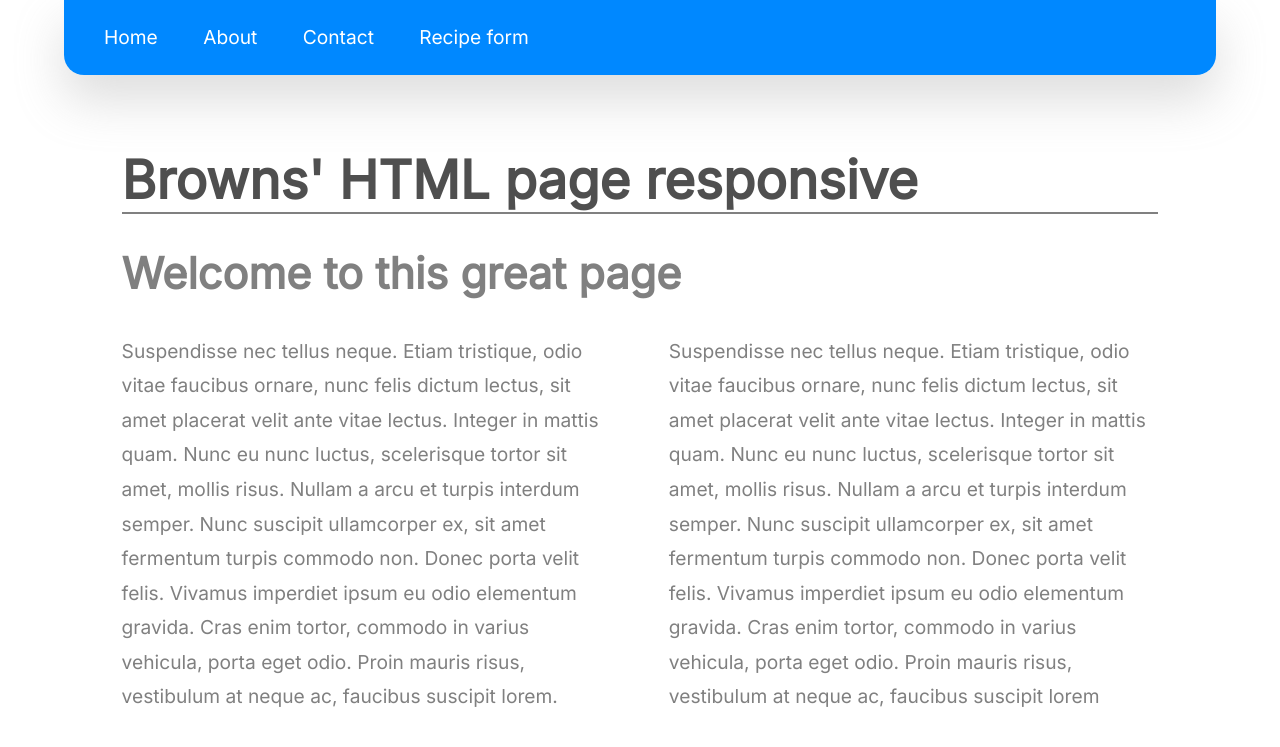
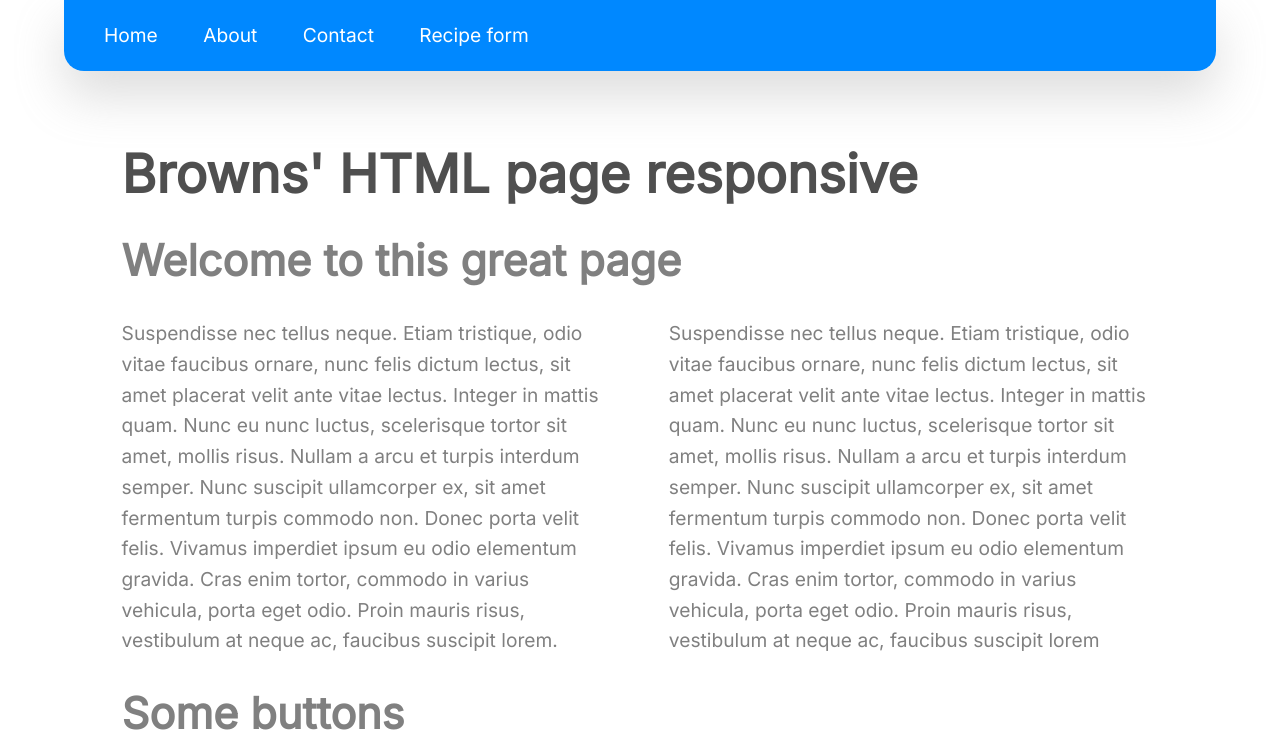
Before and after one commit to MarcusBr0wn8/Basic-HTML-Form, a plain HTML site: page index.html in a window 1280 px wide. Shown: the top 747 px of the page. Drawn offline with Linux system fonts and the light colour scheme.

Commit message:
Update styles_5.css

```diff
--- a/styles_5.css
+++ b/styles_5.css
@@ -60,13 +60,13 @@ body {
   color: gray;
   font-size: 1em;
   font-family: "Inter", "Arial Narrow", sans-serif;
-  line-height: 1.6em;
+  line-height: 1.4em;
 }
 
 @media (min-width: 1024px) {
   body {
     font-size: 1.2em;
-    line-height: 1.8em;
+    line-height: 1.6em;
   }
 }
 
@@ -83,17 +83,17 @@ main {
 h1 {
   color: rgb(79, 79, 79);
   font-size: 2.75em;
-  line-height: 1.2em;
+  line-height: 1.1em;
 }
 
 h2 {
   color: gray;
   font-size: 2.25em;
-  line-height: 1.1em;
+  line-height: 1.0em;
 }
 
 .underline {
-  border-bottom: 2px solid gray;
+  border-bottom: 0px none gray;
   transition: all 0.5s;
 }
 
```
